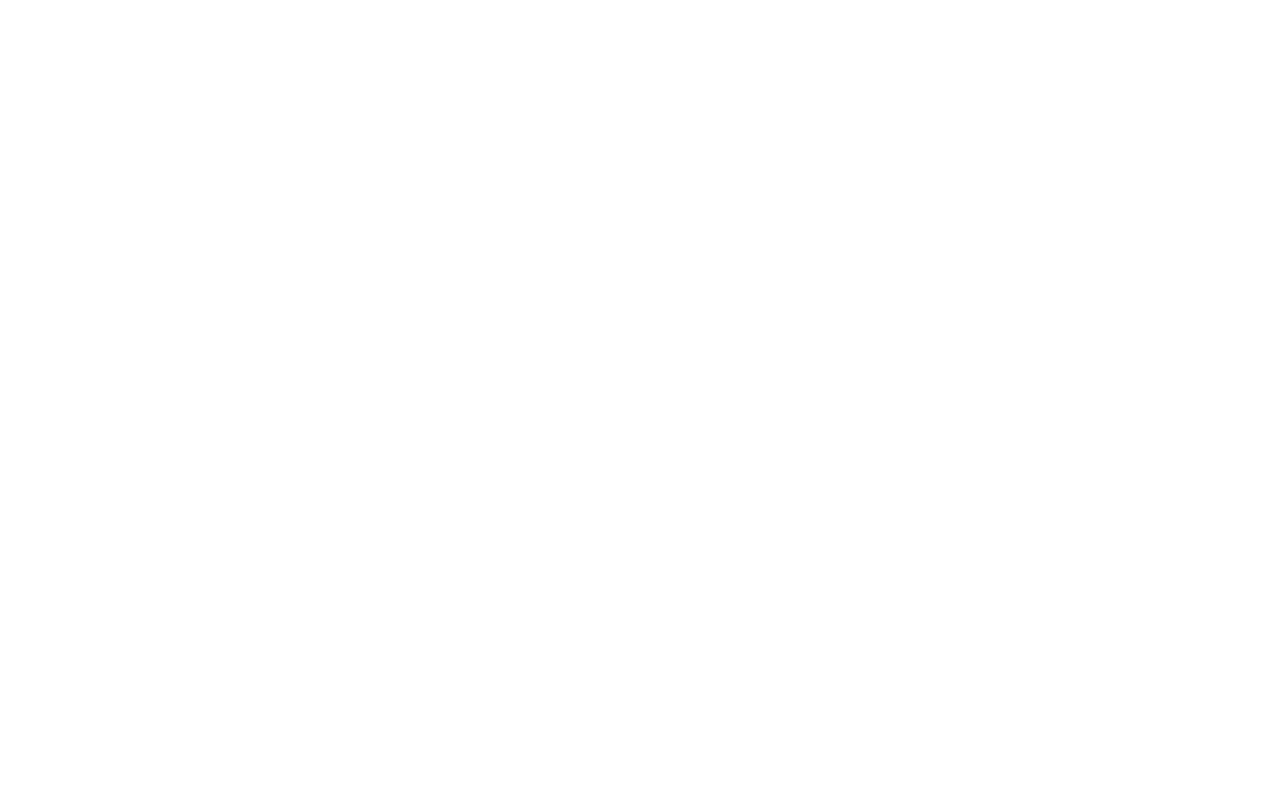
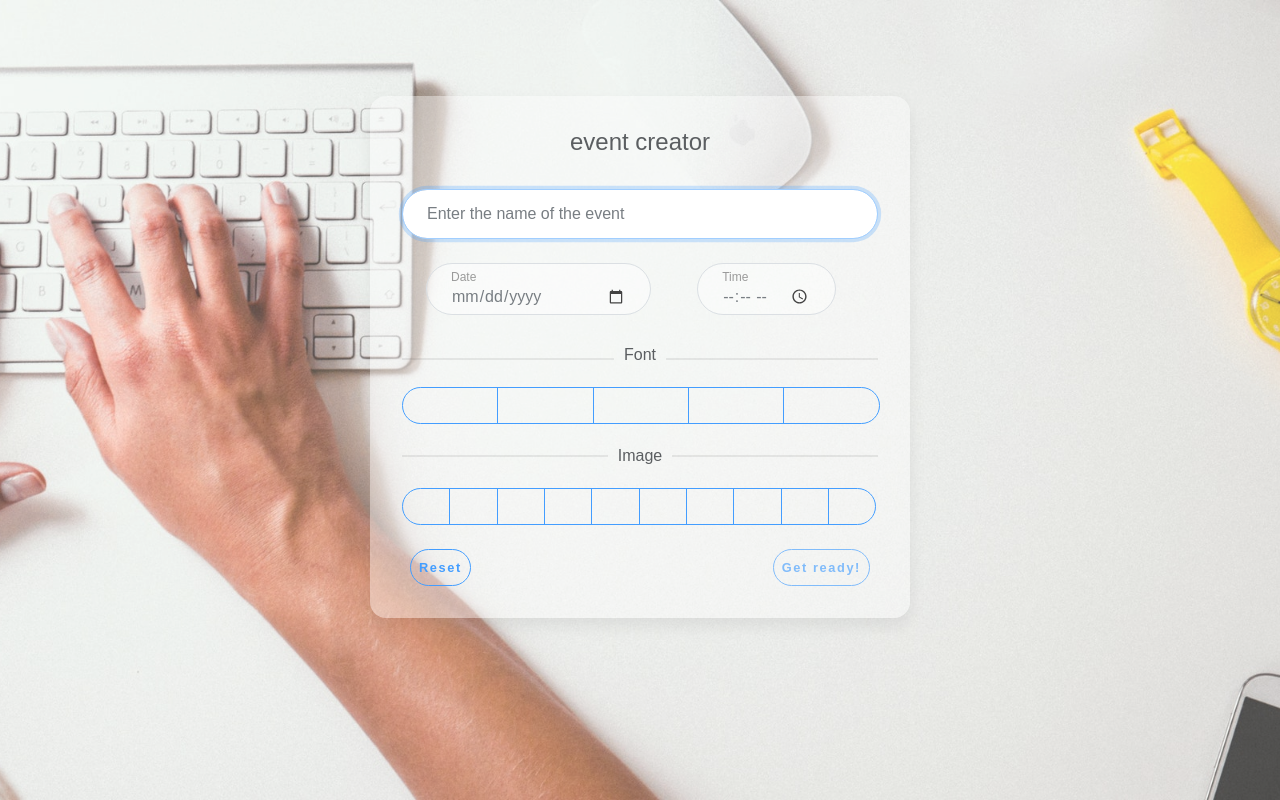
Before and after one commit to Damian4Lupa/event-creator-2, a React (Create React App) app: page / in a window 1280 px wide. Built offline with nearby package versions, Linux system fonts and the light colour scheme.

Commit message:
test route

```diff
--- a/src/components/App.js
+++ b/src/components/App.js
@@ -1,21 +1,39 @@
 import React, { Component } from 'react';
-// import { BrowserRouter as Router } from 'react-router-dom';
+import { BrowserRouter as Router, HashRouter, Route, Switch } from 'react-router-dom';
 import 'normalize.css'
 import 'bootstrap/dist/css/bootstrap.css';
 import '../styles/App.css'
 import '../styles/Img.css'
 
-import Page from './Page'
+import CreateEvent from '../pages/CreateEvent'
+import Clock from '../pages/Clock'
+import ErrorPage from '../pages/ErrorPage';
+
+
+
+// import Page from './Page'
 
 class App extends Component {
   state = {}
   render() {
     return (
+      <Router>
+        <HashRouter basename={"/"}>
 
-        <div>
-          <Page />
-        </div>
+          <Switch>
+            <Route exact path="/" component={CreateEvent} />
+            <Route path="/clock" component={Clock} />
+            <Route component={ErrorPage} />
+          </Switch>
 
+        </HashRouter>
+
+
+
+
+        {/* <Page /> */}
+
+      </Router>
     );
   }
 }
--- a/src/components/Page.js
+++ b/src/components/Page.js
@@ -1,5 +1,5 @@
 import React from 'react';
-import { Route, Switch } from 'react-router-dom';
+import { Route, Switch  } from 'react-router-dom';
 import CreateEvent from '../pages/CreateEvent'
 import Clock from '../pages/Clock'
 import ErrorPage from '../pages/ErrorPage';
```
Also changed, not shown: src/index.js (+4 -4 lines).
